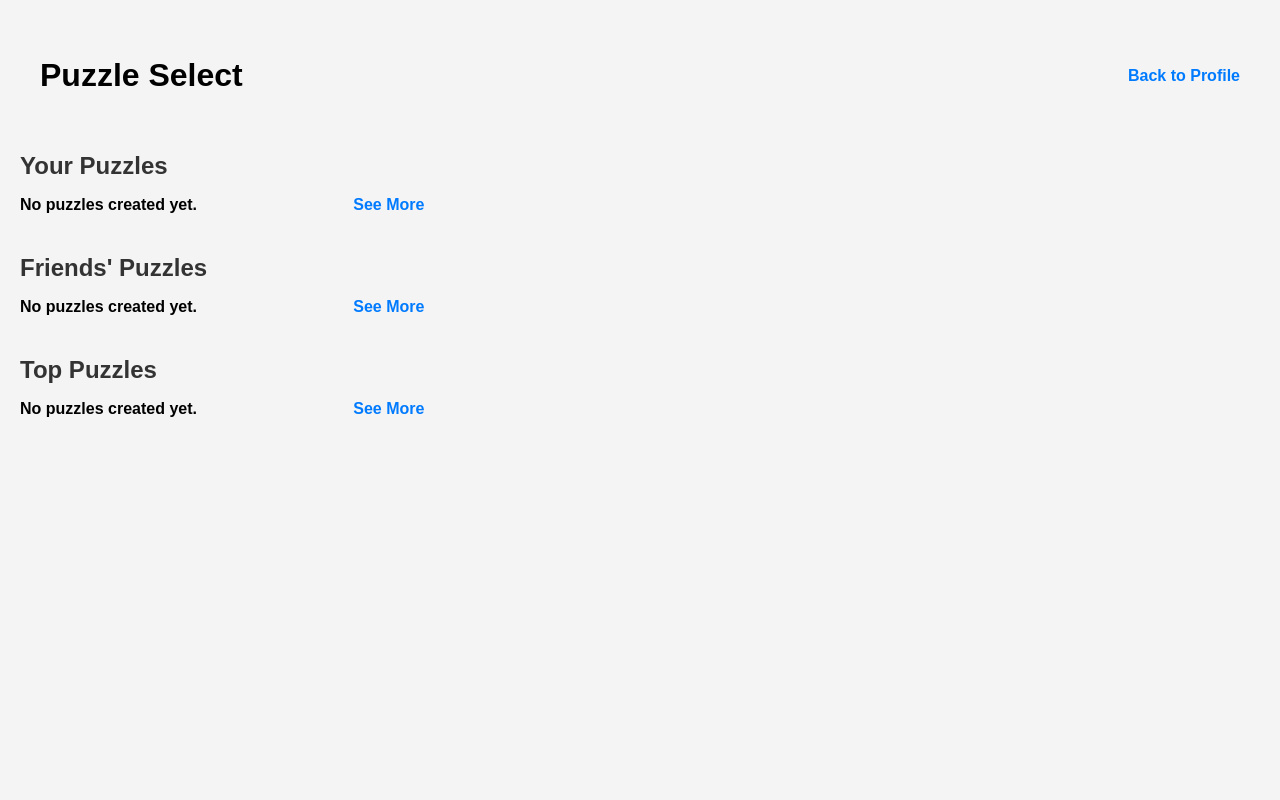
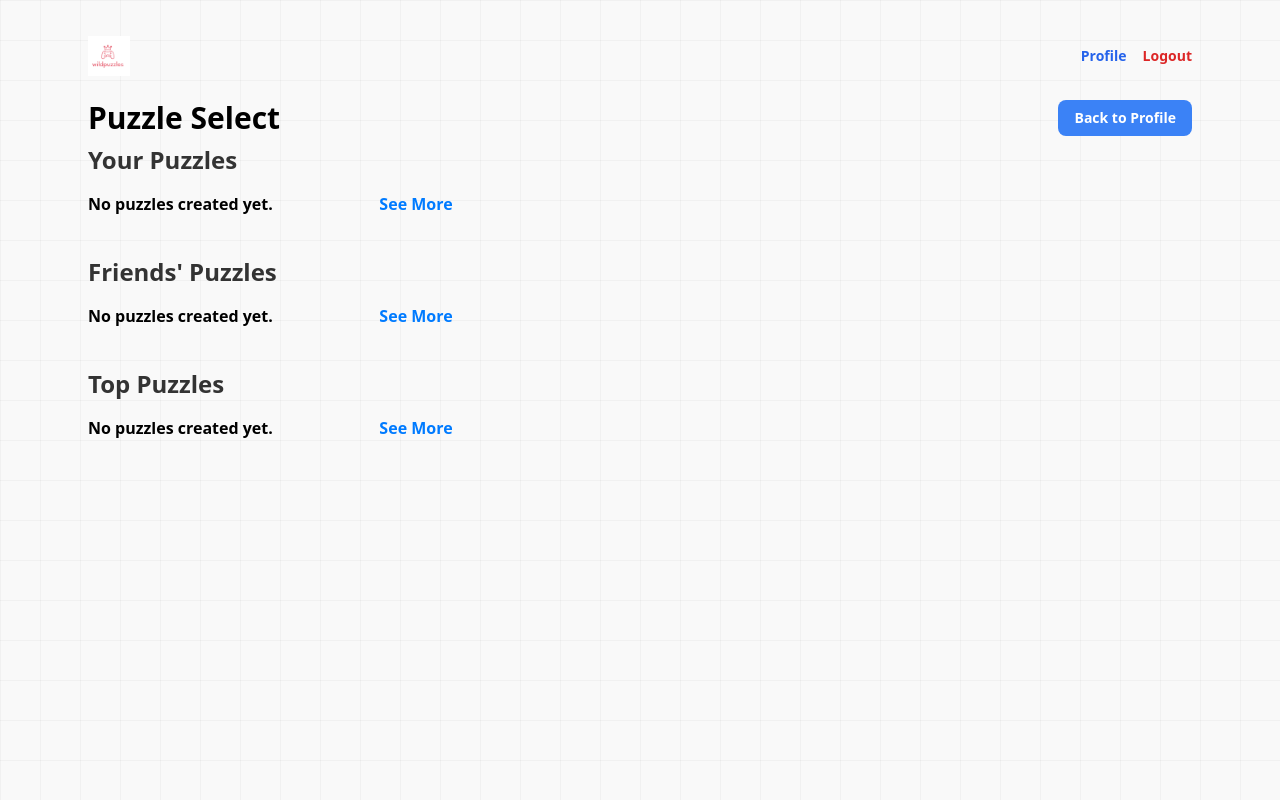
Before and after one commit to EthanVB123/CITS3403_GroupProject, a Flask app: page /puzzleselect in a window 1280 px wide. Run offline with Flask 3, Linux system fonts and the light colour scheme; the visitor is signed in with stand-in values (Sample User, id 1); data comes from the database, SQL or seed files in the repository; data that the repository does not hold is empty; some libraries are stand-ins or nearby versions.

Commit message:
Update puzzle pages with logo, logout, and profile button

```diff
--- a/app/templates/createPuzzle.html
+++ b/app/templates/createPuzzle.html
@@ -21,6 +21,11 @@
 
 
     <header class="flex justify-between items-center mb-8">
+        <img src="{{ url_for('static', filename='logo.png') }}" alt="Logo" class="h-10 w-auto">
+    <div class="flex gap-4">
+      <button onclick="location.href='/personprofile'" class="text-sm font-semibold text-blue-600 hover:underline">Profile</button>
+      <button onclick="location.href='/logout'" class="text-sm font-semibold text-red-600 hover:underline">Logout</button>
+    </div>
       <h1 class="text-3xl font-bold">Create Puzzle</h1>
       <div class="text-sm">
         {% if current_user.is_authenticated %}
--- a/app/templates/puzzle_select.html
+++ b/app/templates/puzzle_select.html
@@ -5,17 +5,35 @@
   <meta name="viewport" content="width=device-width, initial-scale=1.0">
   <title>Puzzle Select</title>
   <link rel="stylesheet" href="{{ url_for('static', filename='puzzle_select.css') }}">
+  <script src="https://cdn.tailwindcss.com"></script>
 </head>
-    <body>
-        <header>
-            <div class="header-container">
-                <h1>Puzzle Select</h1>
-                <button class="back-button" onclick="location.href='{{ url_for('userProfile', userid=current_user.id) }}'">Back to Profile</button>
+<body class="min-h-screen bg-white text-black font-sans"
+      style="background-color: #f9f9f9;
+             background-image: linear-gradient(to right, rgba(0,0,0,0.03) 1px, transparent 1px),
+                               linear-gradient(to bottom, rgba(0,0,0,0.03) 1px, transparent 1px);
+             background-size: 40px 40px;">
+
+  <!-- ✅ New Header with Logo + Buttons -->
+  <header class="flex justify-between items-center w-full max-w-6xl px-6 py-4 mx-auto">
+    <img src="{{ url_for('static', filename='logo.png') }}" alt="Logo" class="h-10 w-auto" />
+    <div class="flex gap-4">
+      <button onclick="location.href='{{ url_for('userProfile', userid=current_user.id) }}'" class="text-sm font-semibold text-blue-600 hover:underline">Profile</button>
+      <button onclick="location.href='/logout'" class="text-sm font-semibold text-red-600 hover:underline">Logout</button>
     </div>
   </header>
+
+  <!-- 🔽 Optional heading under the header -->
+  <div class="max-w-6xl mx-auto px-6 py-2 flex justify-between items-center w-full">
+    <h1 class="text-3xl font-bold">Puzzle Select</h1>
+    <button class="bg-blue-500 hover:bg-blue-600 text-white px-4 py-2 rounded-lg font-bold text-sm"
+            onclick="location.href='{{ url_for('userProfile', userid=current_user.id) }}'">
+      Back to Profile
+    </button>
+  </div>
+
   <!-- Your Puzzles -->
-        <section class="puzzle-section">
-            <h2>Your Puzzles</h2>
+  <section class="puzzle-section max-w-6xl mx-auto px-6">
+    <h2 class="text-2xl font-semibold mb-2">Your Puzzles</h2>
     <div class="puzzle-grid">
       {% if your_puzzles %}
         {% for puzzle in your_puzzles %}
@@ -33,13 +51,13 @@
   </section>
 
   <!-- Friends' Puzzles -->
-        <section class="puzzle-section">
-            <h2>Friends' Puzzles</h2>
+  <section class="puzzle-section max-w-6xl mx-auto px-6">
+    <h2 class="text-2xl font-semibold mb-2">Friends' Puzzles</h2>
     <div class="puzzle-grid">
       {% if friend_puzzles %}
         {% for puzzle in friend_puzzles %}
           <div class="puzzle-card" data-puzzle-id="{{ puzzle.puzzle_id }}">
-                            <strong>{{ puzzle.puzzle_name | unescape}}</strong>
+            <strong>{{ puzzle.puzzle_name | unescape }}</strong>
             <span>{{ puzzle.num_rows }}x{{ puzzle.num_columns }} Grid</span>
             <span>Players Solved: {{ puzzle.number_players_solved }}</span>
           </div>
@@ -52,8 +70,8 @@
   </section>
 
   <!-- Top Puzzles -->
-        <section class="puzzle-section">
-            <h2>Top Puzzles</h2>
+  <section class="puzzle-section max-w-6xl mx-auto px-6">
+    <h2 class="text-2xl font-semibold mb-2">Top Puzzles</h2>
     <div class="puzzle-grid">
       {% if top_puzzles %}
         {% for puzzle in top_puzzles %}
```
Also changed, not shown: app/templates/friends_page.html (+8 -2 lines), app/templates/friends_puzzles.html (+18 -8 lines), app/templates/personprofile.html (+11 -8 lines), app/templates/solvePuzzle.html (+47 -19 lines), app/static/logo.png (added). Lines whose indentation alone changed are shown as unchanged.
